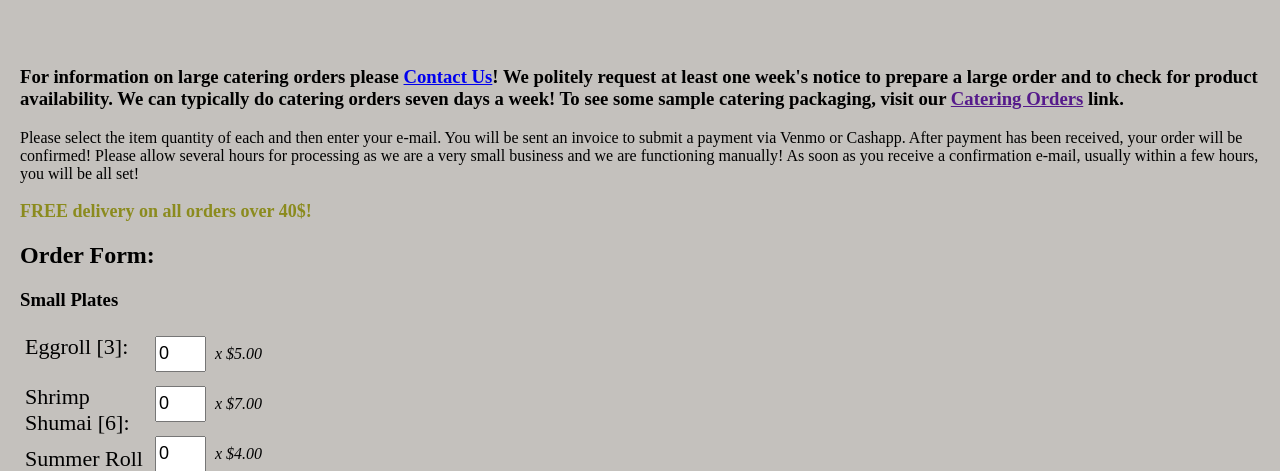
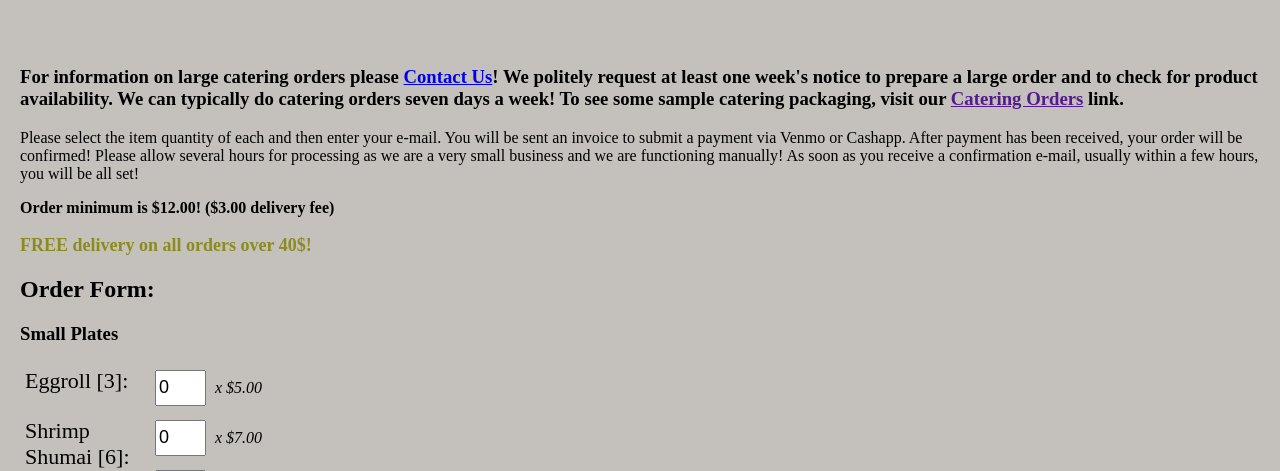
Before and after one commit to Mattmont415/DjangoIndo, a Django app: page /order in a window 1280 px wide. Shown: the part 407-878 px from the top of the page. Run offline with Django 3.2, Linux system fonts and the light colour scheme.

Commit message:
Added functionality for a minimum order (12), and free shipping under 40$

```diff
--- a/main/templates/main/order.html
+++ b/main/templates/main/order.html
@@ -20,11 +20,16 @@
         Please select the item quantity of each and then enter your e-mail. You will be sent
       an invoice to submit a payment via Venmo or Cashapp. After payment has been received, your order will be confirmed! Please allow several hours for processing as we are a very small business and we are functioning manually! As soon as you receive a confirmation e-mail, usually within a few hours, you will be all set!
       </p>
+      <p><strong>Order minimum is $12.00! ($3.00 delivery fee)</strong></p>
       <p class="footfonttxt" style="color: rgb(139, 139, 30)"><strong>FREE delivery on all orders over 40$!</strong></p>
 
       <h2>Order Form: </h2>
       <form method="post">
         {% csrf_token %}
+
+        {% if alert_flag %}
+          <script>alert("Order minimum not met! Please Order at least $12.00")</script>
+        {% endif %}
 
 
         <!-- This checks if ANY items exist in the category, THEN display title -->
--- a/main/views.py
+++ b/main/views.py
@@ -70,9 +70,22 @@ def order(request):
     #   message += "Total for item: " + (request.POST['namea'] * priceA)
     # personal_meal = request.POST['personal']
     # family_meal = request.POST['family']
+
+    #If the order does not meet the minimum requirements, bounce back to order
+    #Send error message
+    if totalCost < 12:
+      return render(request, "main/order.html", {'alert_flag': True})
+
+    #Add a delivery fee
+    if totalCost < 40:
+      message += "Order under $40.00 adds a $3.00 delivery fee"
+      totalCost += 3
+
     message += "\n\nTotal for order: \n"
     message += "    $" + str(totalCost) + ".00\n\n"
-    message += "Allergy note/Extra Information: "
+
+
+    message += "Allergy Note/Extra Information: "
     if request.POST['extrainfo'] == "":
       message += "NO allergies/Dietary restrictions"
     else:
```
